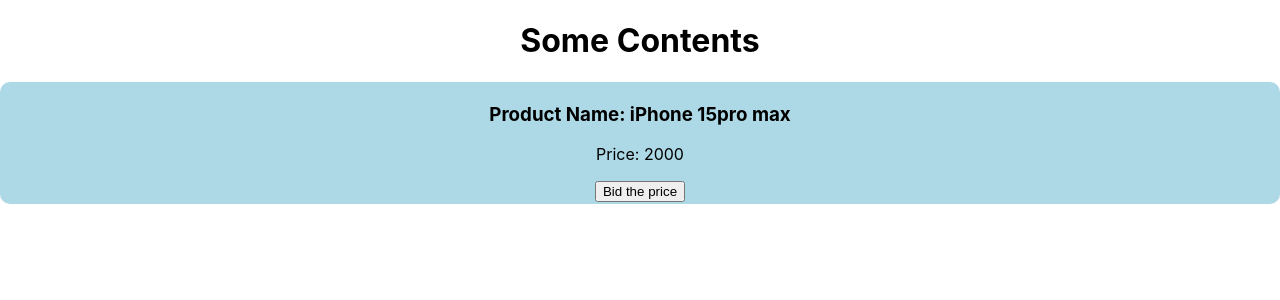
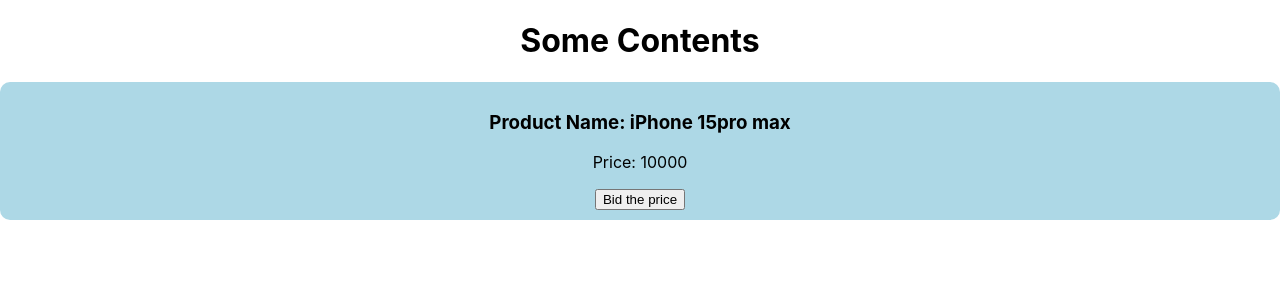
Before and after one commit to JuwelShaikh/create-react-recap, a React (Create React App) app: page / in a window 1280 px wide. Shown: the top 300 px of the page. Built offline with nearby package versions, Linux system fonts and the light colour scheme.

Commit message:
onclick button added

```diff
--- a/src/App.js
+++ b/src/App.js
@@ -5,7 +5,7 @@
 function App() {
   return (
     <div className="App">
-      <Contents name='iPhone 15pro max' price='2000'></Contents>
+      <Contents name='iPhone 15pro max' price='10000'></Contents>
     </div>
   );
 }
--- a/src/Components/Contents.js
+++ b/src/Components/Contents.js
@@ -1,19 +1,14 @@
 import React, { useEffect, useState } from 'react';
 
 const Contents = (props) => {
-    const [price, setPrice] = useState(props.price)
+    const [price, setPrice] = useState(10000)
     const bidPrice = () => {
-        const newPrice = price * 2;
+        const newPrice = price*2;
         setPrice(newPrice);
-
-        const biddingStyle ={
-            backgroundColor: 'pest',
-            borderRadius: '50%'
-        }
     }
     const contentStyle = {
         backgroundColor: 'lightblue',
-        padding: '2px',
+        padding: '10px',
         borderRadius: '10px'
     }
     return (
@@ -21,8 +16,8 @@
             <h1>Some Contents</h1>
             <div style={contentStyle}>
                 <h3>Product Name: {props.name}</h3>
-                <p>Price: {props.price}</p>
-                <button> Bid the price</button>
+                <p>Price: {price}</p>
+                <button onClick={bidPrice}>Bid the price</button>
             </div>
         </div>
     );
```
